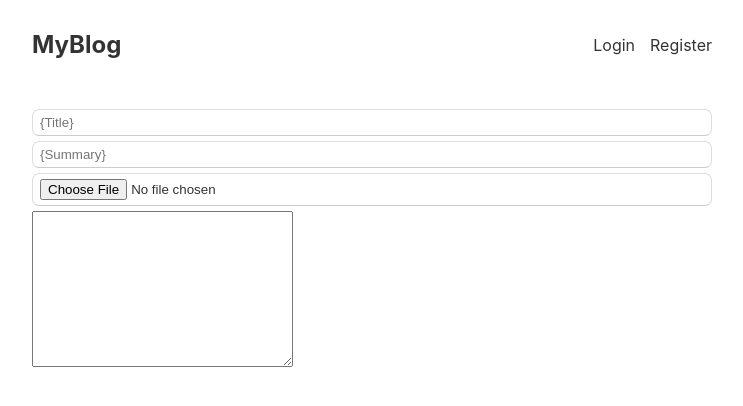
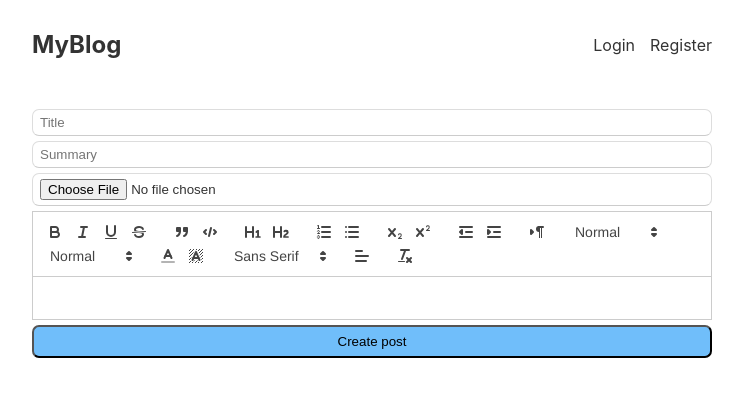
Before and after one commit to Leonel-A-L/blog_page, a React (Create React App) app in the folder frontend/: page /createPost in a window 1280 px wide. Shown: the top 406 px of the page, without its empty margins (268-1011 px from the left). Built offline with nearby package versions, Linux system fonts and the light colour scheme; no server answers.

Commit message:
created the create post section added some quill for the blog

```diff
--- a/frontend/src/Pages/CreatePost.js
+++ b/frontend/src/Pages/CreatePost.js
@@ -1,10 +1,69 @@
+import React, { useState } from 'react';
+import ReactQuill from 'react-quill';
+import 'react-quill/dist/quill.snow.css';
+
+const modules = {
+  toolbar: [
+    ['bold', 'italic', 'underline', 'strike'],
+    ['blockquote', 'code-block'],
+    [{ 'header': 1 }, { 'header': 2 }],
+    [{ 'list': 'ordered' }, { 'list': 'bullet' }],
+    [{ 'script': 'sub' }, { 'script': 'super' }],
+    [{ 'indent': '-1' }, { 'indent': '+1' }],
+    [{ 'direction': 'rtl' }],
+    [{ 'size': ['small', false, 'large', 'huge'] }],
+    [{ 'header': [1, 2, 3, 4, 5, 6, false] }],
+    [{ 'color': [] }, { 'background': [] }],
+    [{ 'font': [] }],
+    [{ 'align': [] }],
+    ['clean'],
+  ],
+};
+
+const formats = [
+  'header', 'bold', 'italic', 'underline', 'strike', 'blockquote',
+  'list', 'bullet', 'indent', 'link', 'image'
+];
+
 export default function CreatePost() {
-    return (
-         <form>
-            <input type="title" placeholder="{Title}" />
-            <input type="summary" placeholder="{Summary}" />
-            <input type="file" />
-            <textarea name='' id="" cols='30' rows='10'></textarea>
-         </form>
-    )
+  const [title, setTitle] = useState('');
+  const [summary, setSummary] = useState('');
+  const [content, setContent] = useState('');
+  const [file, setFile] = useState(null); // Initialize file state as null
+
+  function createNewPost(ev) {
+    ev.preventDefault();
+
+    const data = new FormData();
+    data.set('title', title);
+    data.set('summary', summary);
+    data.set('content', content);
+    data.append('file', file); // Use append to add files to FormData
+
+    console.log(data);
+
+    fetch('http://localhost:8080/post', {
+      method: 'POST',
+      body: data,
+    })
+      .then(response => response.json())
+      .then(result => {
+        // Handle the response/result from the server
+        console.log(result);
+      })
+      .catch(error => {
+        // Handle any errors that occurred during the fetch
+        console.error('Error:', error);
+      });
+  }
+
+  return (
+    <form onSubmit={createNewPost}>
+      <input type="text" placeholder="Title" value={title} onChange={(ev) => setTitle(ev.target.value)} />
+      <input type="text" placeholder="Summary" value={summary} onChange={(ev) => setSummary(ev.target.value)} />
+      <input type="file" onChange={(ev) => setFile(ev.target.files[0])} /> {/* Use ev.target.files */}
+      <ReactQuill value={content} modules={modules} formats={formats} onChange={newValue => setContent(newValue)} />
+      <button style={{ marginTop: '5px' }} type="submit">Create post</button>
+    </form>
+  );
 }
```
